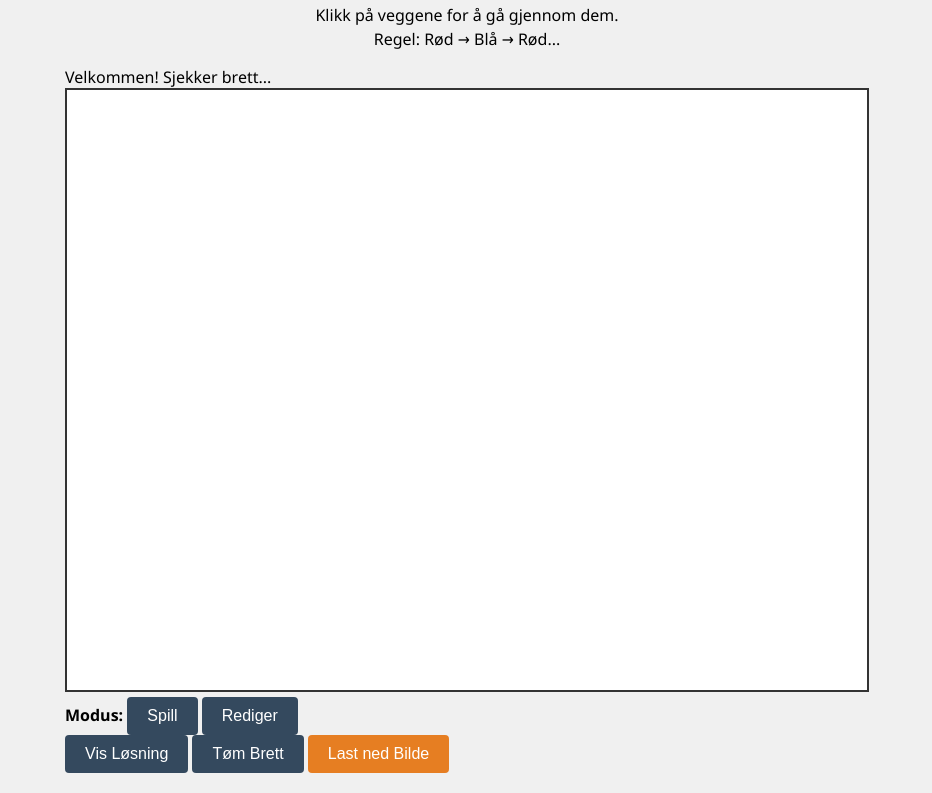
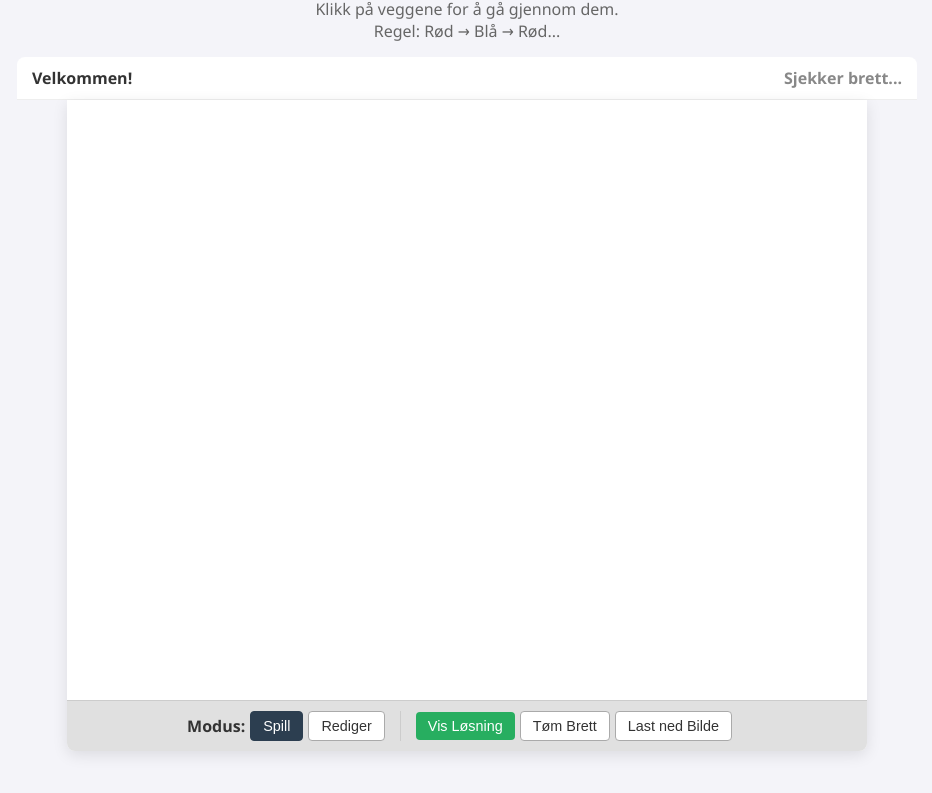
Before and after one commit to Hrafnir/l-st-labyrint, a plain HTML site: page index.html in a window 1280 px wide. Shown: the part 70-863 px from the top of the page, without its empty margins (173-1105 px from the left). After the commit the page ends 841 px from the top, so only its background shows below. Drawn offline with Linux system fonts and the light colour scheme.

Commit message:
Update style.css

```diff
--- a/style.css
+++ b/style.css
@@ -1,13 +1,11 @@
-/* Version: #7 */
+/* Version: #12 */
 
 :root {
-    --bg-color: #f0f0f0;
+    --bg-color: #f4f4f9;
     --canvas-bg: #ffffff;
-    --line-red: #e74c3c;
-    --line-blue: #3498db;
-    --node-color: #222;
-    --player-color: #27ae60; /* Grønn spiller for god kontrast */
-    --highlight: #f1c40f;
+    --primary: #2c3e50;
+    --accent: #3498db;
+    --text: #333;
 }
 
 body {
@@ -18,105 +16,99 @@ body {
     align-items: center;
     margin: 0;
     padding: 20px;
-    min-height: 100vh;
+    color: var(--text);
 }
 
-header {
-    text-align: center;
-    margin-bottom: 15px;
+h1 { margin: 0; font-size: 2rem; }
+p { margin: 5px 0 15px 0; color: #666; text-align: center; }
+
+#game-container {
+    display: flex;
+    flex-direction: column;
+    align-items: center;
+    width: 100%;
+    max-width: 900px;
 }
 
-h1 {
-    margin: 0 0 10px 0;
-    color: #333;
+#status-bar {
+    width: 100%;
+    display: flex;
+    justify-content: space-between;
+    background: white;
+    padding: 10px 15px;
+    border-radius: 8px 8px 0 0;
+    box-sizing: border-box;
+    border-bottom: 1px solid #eee;
+    font-weight: bold;
 }
 
-p {
-    max-width: 600px;
-    margin: 0 auto;
-    line-height: 1.5;
-}
+.status-ok { color: green; }
+.status-error { color: #e74c3c; }
+.status-neutral { color: #888; }
 
-#status-display {
-    font-size: 1.2rem;
-    font-weight: bold;
-    margin-bottom: 15px;
-    padding: 10px 20px;
+#canvas-wrapper {
+    position: relative;
+    box-shadow: 0 4px 15px rgba(0,0,0,0.1);
     background: white;
-    border-radius: 8px;
-    box-shadow: 0 2px 4px rgba(0,0,0,0.1);
-    min-height: 1.5em;
-    color: #555;
-    text-align: center;
-}
-
-/* Container for canvas */
-#canvas-container {
-    padding: 10px;
-    background: white;
-    border-radius: 4px;
-    box-shadow: 0 4px 10px rgba(0,0,0,0.2);
-    display: flex;
-    justify-content: center;
-    align-items: center;
-    /* Sikrer at canvas skalerer ned på mobil om nødvendig */
-    max-width: 100%;
-    overflow: auto;
+    border-radius: 0 0 8px 8px;
+    overflow: hidden;
 }
 
 canvas {
     background-color: var(--canvas-bg);
-    border: 2px solid #333;
-    cursor: crosshair; /* Indikerer interaktivitet */
-    touch-action: none; /* Hindrer scrolling mens man spiller på touch-skjerm */
+    cursor: default;
+    display: block;
 }
 
-/* Kontrollpanel */
-#controls {
-    margin-top: 20px;
+/* Verktøylinje */
+#editor-toolbar {
+    background: #e0e0e0;
+    padding: 10px;
     display: flex;
-    gap: 10px;
     flex-wrap: wrap;
+    gap: 15px;
+    align-items: center;
     justify-content: center;
+    border-top: 1px solid #ccc;
 }
 
+.toolbar-group {
+    display: flex;
+    gap: 5px;
+    align-items: center;
+    padding-right: 15px;
+    border-right: 1px solid #ccc;
+}
+.toolbar-group:last-child { border-right: none; }
+
 button {
-    padding: 10px 20px;
-    font-size: 1rem;
+    padding: 6px 12px;
+    font-size: 0.9rem;
     cursor: pointer;
-    background-color: #34495e;
-    color: white;
-    border: none;
+    background-color: #fff;
+    color: #333;
+    border: 1px solid #aaa;
     border-radius: 4px;
-    transition: background-color 0.2s;
+    transition: all 0.2s;
 }
 
-button:hover {
-    background-color: #2c3e50;
+button:hover { background-color: #f0f0f0; }
+
+button.active {
+    background-color: var(--primary);
+    color: white;
+    border-color: var(--primary);
 }
 
-button:disabled {
-    background-color: #bdc3c7;
-    cursor: not-allowed;
+button#btn-solve { background-color: #27ae60; color: white; border: none; }
+button#btn-solve:hover { background-color: #219150; }
+
+.instruction-small {
+    font-size: 0.75rem;
+    color: #666;
+    margin-left: 5px;
+    max-width: 150px;
+    line-height: 1.2;
 }
 
-button#btn-download {
-    background-color: #e67e22;
-}
-button#btn-download:hover {
-    background-color: #d35400;
-}
-
-#debug-log {
-    margin-top: 20px;
-    font-family: monospace;
-    font-size: 0.8rem;
-    color: #777;
-    white-space: pre-wrap;
-    max-width: 600px;
-    width: 100%;
-    border-top: 1px solid #ddd;
-    padding-top: 10px;
-}
-
-/* Version: #7 */
+/* Version: #12 */
```
